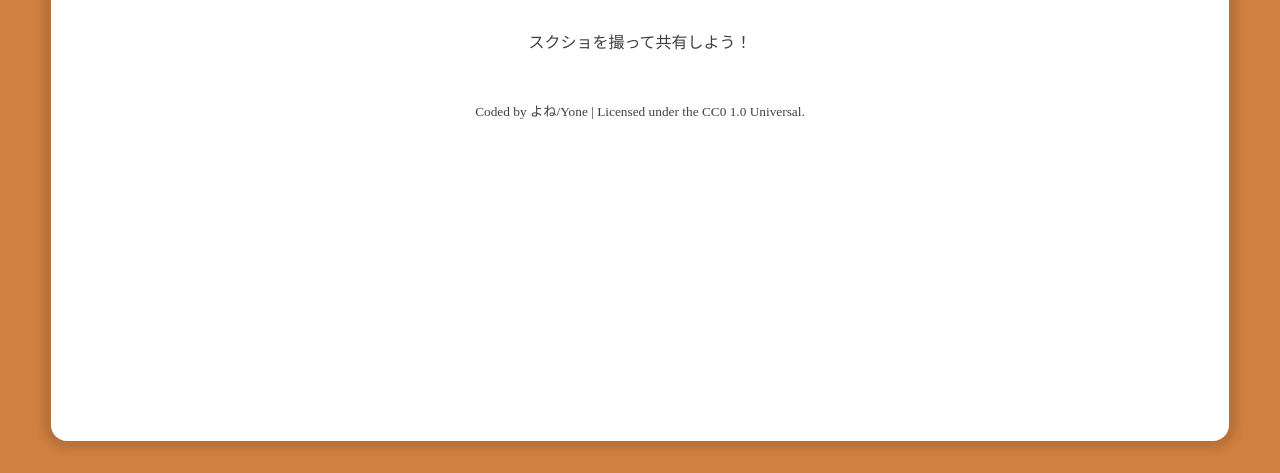
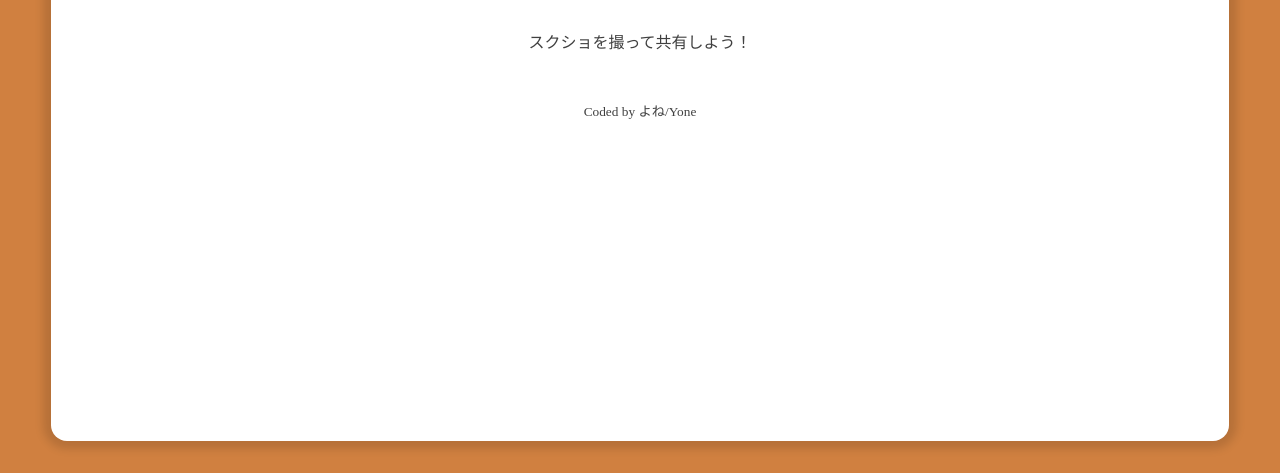
Before and after one commit to yone1130/omikuji, a plain HTML site: page src/index.html in a window 1280 px wide. Shown: the part 327-800 px from the top of the page. Drawn offline with Linux system fonts and the light colour scheme.

Commit message:
Change: `src/index.html`

```diff
--- a/src/index.html
+++ b/src/index.html
@@ -42,7 +42,7 @@
 
 
                 <div class="omikuji-copyright-area">
-                    <small>Coded by よね/Yone | Licensed under the CC0 1.0 Universal.</small>
+                    <small>Coded by よね/Yone</small>
                 </div>
             </div>
         </section>
```
